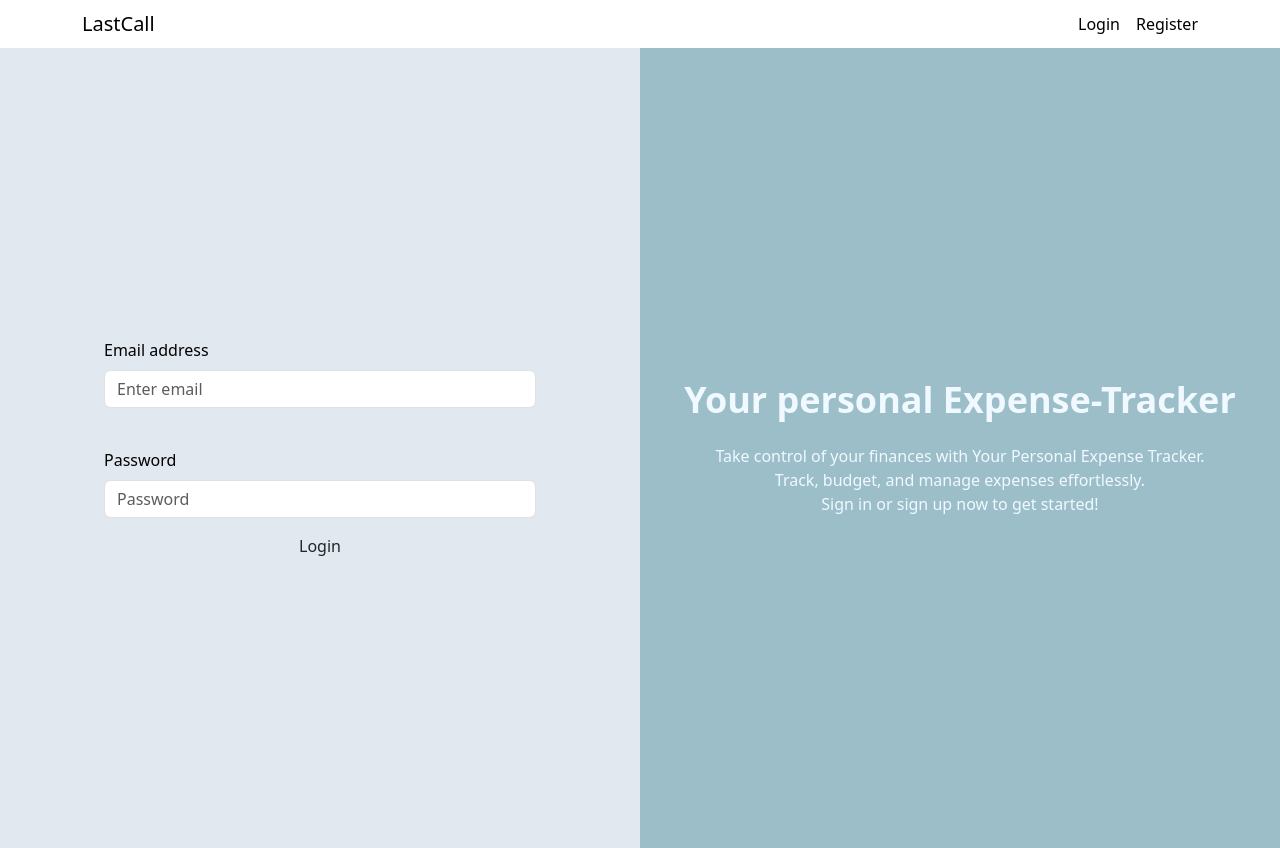
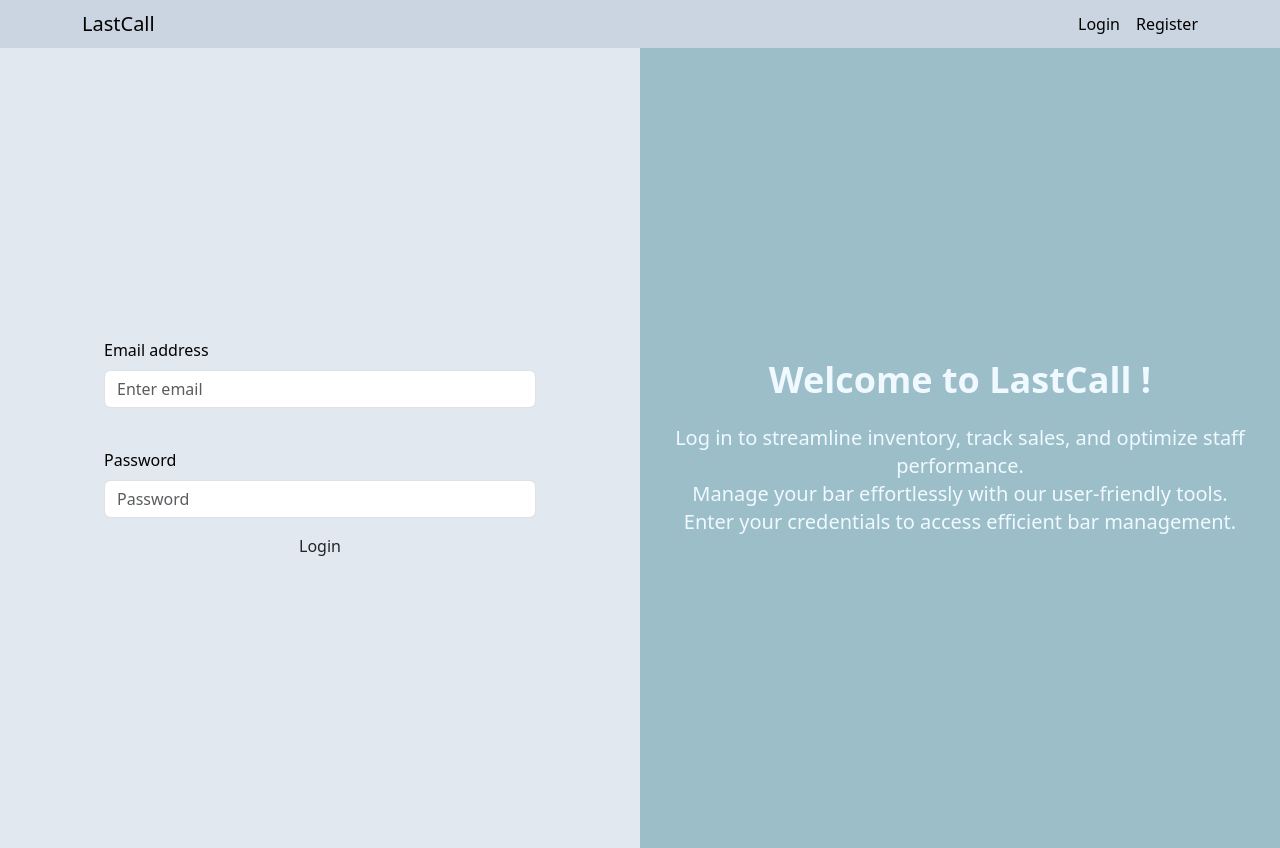
Before and after one commit to konkazazis/LastCall-Heroku-FrontEnd, a React (Create React App) app: page / in a window 1280 px wide. Built offline with nearby package versions, Linux system fonts and the light colour scheme; no server answers.

Commit message:
login page fixes

```diff
--- a/src/Components/login/login.js
+++ b/src/Components/login/login.js
@@ -123,7 +123,7 @@ setTimeout(() => {
     ) : (
     <div className='grid bg-cover '>
 
-      <Navbar className='h-12'>
+      <Navbar className='h-12 bg-slate-300'>
         <Container>
           <Navbar.Toggle />
           <Navbar.Collapse className=" justify-between animate__animated animate__fadeIn">
@@ -165,11 +165,15 @@ setTimeout(() => {
             </Form>
           </div>
           </div>
+
           <div className='bg-custom2 flex-1 w-1/2 flex justify-center items-center text-center animate__animated animate__fadeInDownBig'>
             <div className='bg-no-repeat bg-blob-image bg-center bg-size h-[41rem] w-full flex flex-col justify-center items-center'>
-              <h1 className='text-4xl text-sky-50 font-semibold'>Your personal Expense-Tracker</h1>
-              <p className='text-sky-50 mt-4'>Take control of your finances with Your Personal Expense Tracker. <br/>
-                Track, budget, and manage expenses effortlessly.<br/> Sign in or sign up now to get started!</p>
+              <h1 className='text-4xl text-sky-50 font-semibold'>Welcome to LastCall !</h1>
+              <p className='text-sky-50 mt-4 text-xl'>
+                Log in to streamline inventory, track sales, and optimize staff performance. <br/>
+                Manage your bar effortlessly with our user-friendly tools. <br/>
+                Enter your credentials to access efficient bar management.
+              </p>
             </div>
           </div>
         </div>
@@ -197,9 +201,12 @@ setTimeout(() => {
 
           <div className='bg-custom2 flex-1 w-1/2 flex justify-center items-center text-center animate__animated animate__fadeInDownBig'>
             <div className='bg-no-repeat bg-blob-image bg-center bg-size h-[41rem] w-full flex flex-col justify-center items-center'>
-              <h1 className='text-4xl text-sky-50 font-semibold'>Your personal Expense-Tracker</h1>
-              <p className='text-sky-50 mt-4'>Take control of your finances with Your Personal Expense Tracker. <br/>
-                Track, budget, and manage expenses effortlessly.<br/> Sign in or sign up now to get started!</p>
+              <h1 className='text-4xl text-sky-50 font-semibold'>Welcome to LastCall !</h1>
+              <p className='text-sky-50 mt-4 text-xl'>
+                Log in to streamline inventory, track sales, and optimize staff performance. <br/>
+                Manage your bar effortlessly with our user-friendly tools. <br/>
+                Enter your credentials to access efficient bar management.
+              </p>
             </div>
           </div>
 
```
